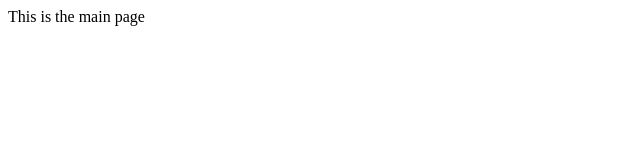
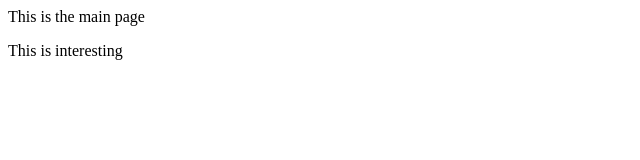
Before and after one commit to SithuSoe04/demo, a plain HTML site: page index.html in a window 1280 px wide. Shown: the whole page, without its empty margins (0-640 px from the left). Drawn offline with Linux system fonts and the light colour scheme.

Commit message:
added a paragraph

```diff
--- a/index.html
+++ b/index.html
@@ -8,5 +8,6 @@
 </head>
 <body>
     <h>This is the main page</h>
+    <p>This is interesting</p>
 </body>
 </html>
```
